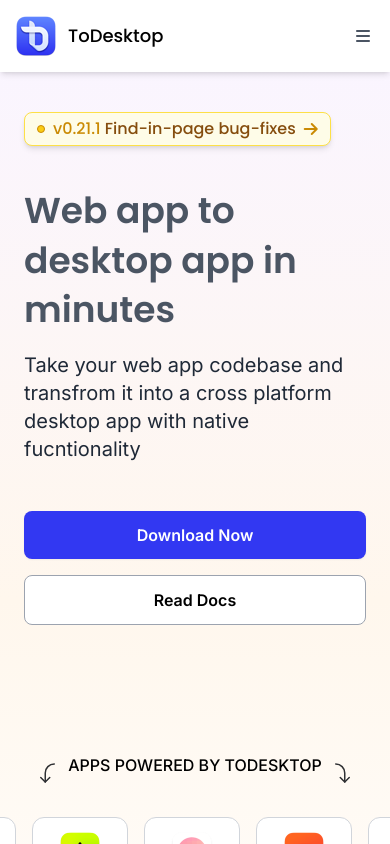
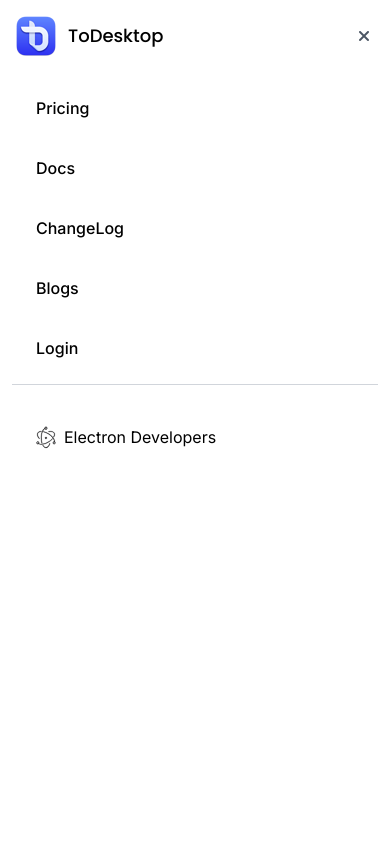
Before and after one commit to narendra-patil1509/React-Tailwind-Projects, a React (Vite) app in the folder ToDesktop/: page / in a window 390 px wide. Shown: the top 844 px of the page. Built offline with nearby package versions, Linux system fonts and the light colour scheme.

Commit message:
Menu Bar toggle switch working fine

```diff
--- a/ToDesktop/src/components/Navbar.jsx
+++ b/ToDesktop/src/components/Navbar.jsx
@@ -5,12 +5,14 @@
 const Navbar = () => {
 
     const[menuBar, setMenuBar] = useState(false);
+    console.log(menuBar);
 
-    const handleMenuBar = () => {
-        setMenuBar(!menuBar);
-        console.log(menuBar);
 
-    }
+    // const handleMenuBar = () => {
+    //     setMenuBar(!menuBar);
+    //     console.log(menuBar);
+
+    // }
   return (
     <nav className='p-3 flex bg-white justify-between items-center fixed top-0 right-0 left-0 z-20 shadow-md'>
       <a href="#" id='brand' className='flex gap-2 items-center flex-1'>
@@ -31,17 +33,17 @@
           <i className='fa-solid fa-arrow-right'></i>
         </button>
       </div>
-      <button className='p-2 lg:hidden' onClick={handleMenuBar}>
+      <button className='p-2 lg:hidden' onClick={()=> setMenuBar((prev) => !prev)}>
         <i className='fa-solid fa-bars text-gray-600'></i>
       </button>
 
-      <div id='nav-dialog' className={`fixed hidden bg-white z-10 ${menuBar? 'md:hidden': ''} inset-0 p-3`} >
+      <div id='nav-dialog' className={`fixed ${menuBar? 'hidden':'lg:hidden'} bg-white z-10 inset-0 p-3`} >
         <div id='nav-bar' className='flex justify-between'>
             <a href="#" id='brand' className='flex gap-2 items-center'>
                 <img className='object-cover max-w-12 max-h-12' src={brand} alt="logo" />
                 <span className='text-lg font-medium font-display'>ToDesktop</span>
             </a>
-            <button className={`p-2  ${menuBar? 'md:hidden': 'md:block'}`} onClick={handleMenuBar}>
+            <button className={`p-2  `} onClick={()=> setMenuBar((prev) => !prev)}>
                 <i className='fa-solid text-gray-600 fa-xmark'></i>
             </button>
         </div>
```
